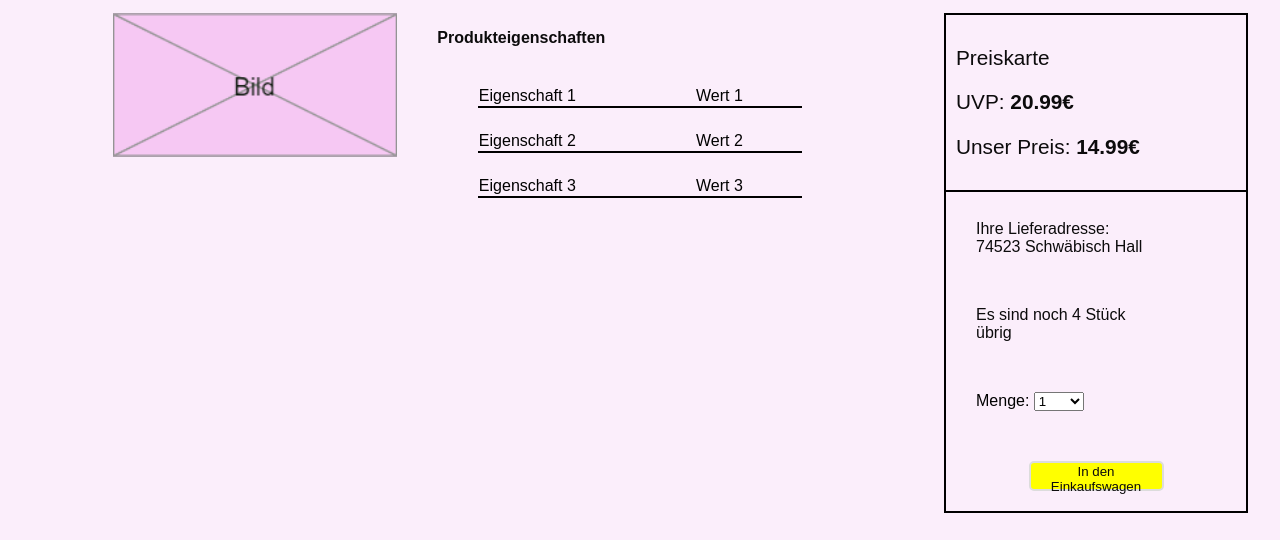
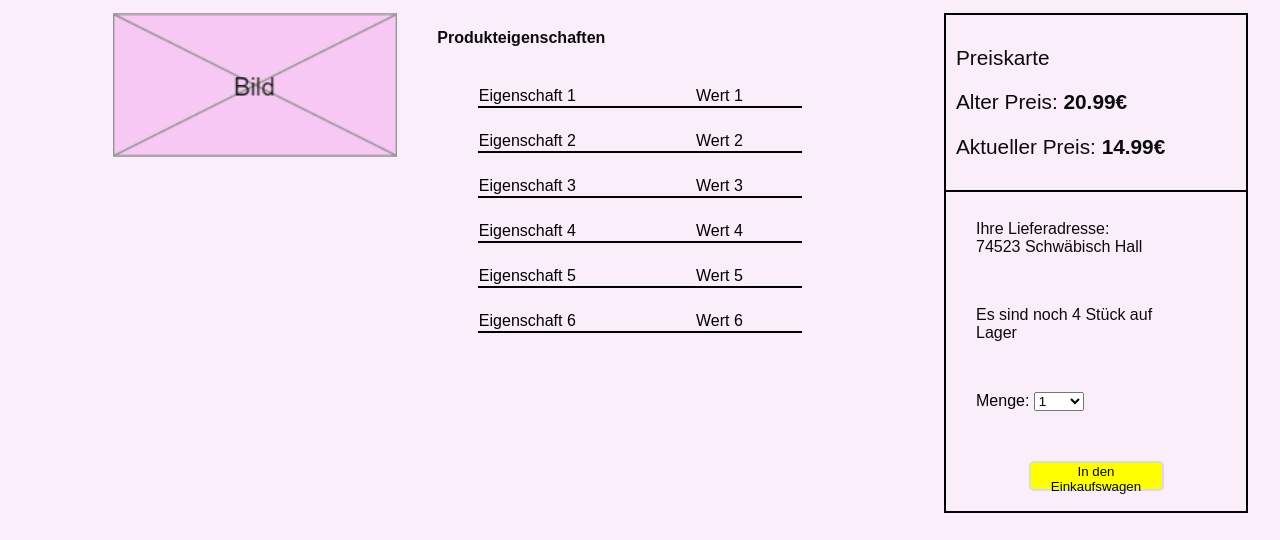
Before and after one commit to Projektarbeiten/ProjectPlatypus, a PHP site: page /productPage.php in a window 1280 px wide. Shown: the part 18-558 px from the top of the page. Run offline with PHP 8.4, Linux system fonts and the light colour scheme.

Commit message:
Namensaenderung

```diff
--- a/productPage.php
+++ b/productPage.php
@@ -42,6 +42,18 @@
                             <td>Eigenschaft 3</td>
                             <td>Wert 3</td>
                         </tr>
+                        <tr class="eigenschaft-row">
+                            <td>Eigenschaft 4</td>
+                            <td>Wert 4</td>
+                        </tr>
+                        <tr class="eigenschaft-row">
+                            <td>Eigenschaft 5</td>
+                            <td>Wert 5</td>
+                        </tr>
+                        <tr class="eigenschaft-row">
+                            <td>Eigenschaft 6</td>
+                            <td>Wert 6</td>
+                        </tr>
                     </table>
                 </div>
                 <div class="col-1-5" style="float:right">
@@ -49,8 +61,8 @@
                         <div id="preis-section">
                             <p>Preiskarte</p>
                             <!-- Preis wird dynamisch hinzugefügt -->
-                            <p>UVP: <strong>20.99€</strong></p>
-                            <p>Unser Preis: <strong>14.99€</strong></p>
+                            <p>Alter Preis: <strong>20.99€</strong></p>
+                            <p>Aktueller Preis: <strong>14.99€</strong></p>
                         </div>
                         <div class="trennlinie"></div>
                         <form action="" method="post" id="bestell-form">
@@ -60,7 +72,7 @@
                                 <p>Ihre Lieferadresse: 74523 Schwäbisch Hall</p>
                             </a>
                             <a href="">
-                                <p>Es sind noch 4 Stück übrig</p>
+                                <p>Es sind noch 4 Stück auf Lager</p>
                             </a>
                             <label for="mengenauswahl">Menge:</label>
                             <select style="width:50px" name="mengenauswahl" id="mengenauswahl">
```
